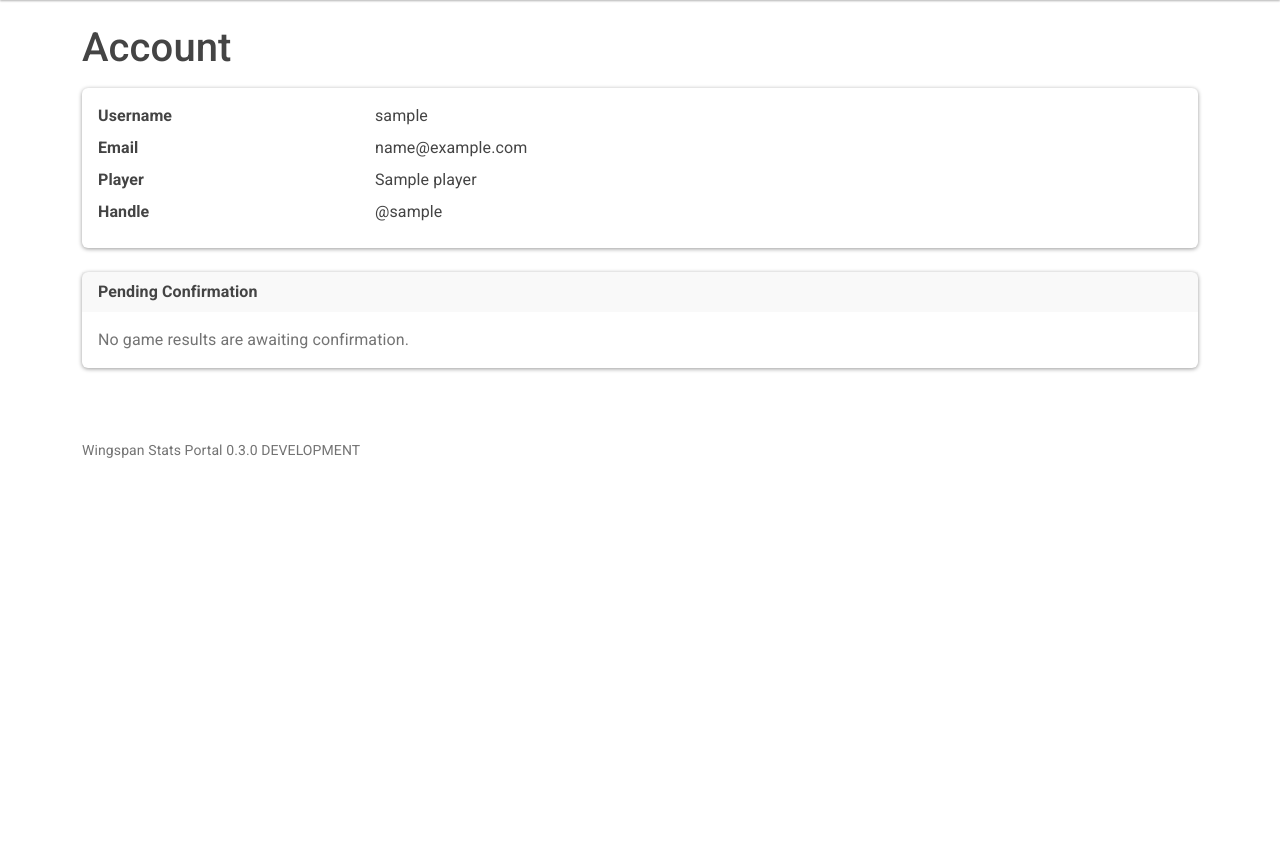
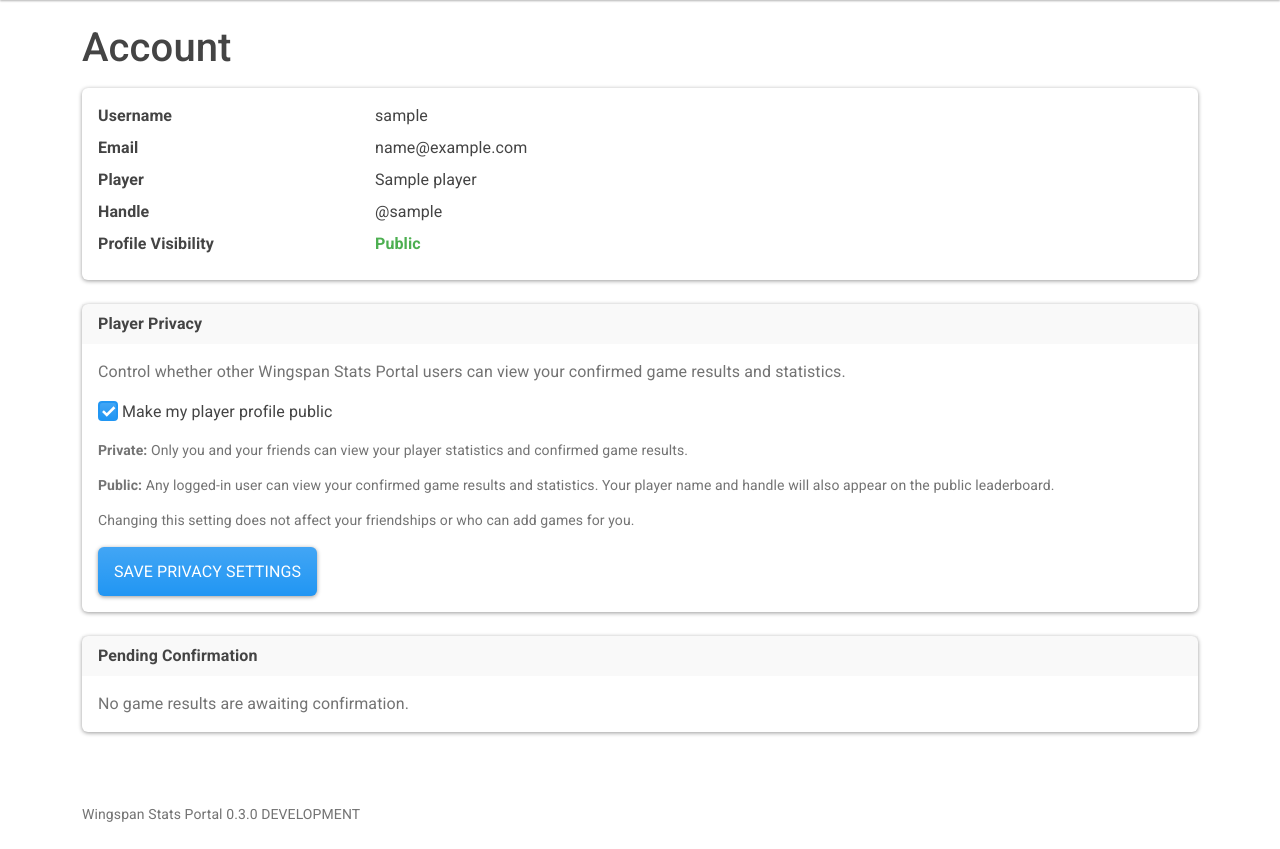
Before and after one commit to ndswecker/wingspan-stats-portal, a Django app: page /account/ in a window 1280 px wide. Shown: the part 85-934 px from the top of the page. Before the commit the page ends 543 px from the top, so only its background shows below. Run offline with Django 5.2, Linux system fonts and the light colour scheme; a user stored in the database is signed in; tables that the repository leaves empty hold one stand-in row (values such as "Sample post"); some libraries are stand-ins or nearby versions.

Commit message:
Allow players to make profile public

```diff
--- a/app/portal/forms.py
+++ b/app/portal/forms.py
@@ -1000,3 +1000,16 @@ class TurnOrderResearchFilterForm(forms.Form):
             )
 
         return cleaned_data
+
+class PlayerPrivacyForm(forms.ModelForm):
+    class Meta:
+        model = Player
+        fields = ["is_public"]
+
+        widgets = {
+            "is_public": forms.CheckboxInput(
+                attrs={
+                    "class": "form-check-input",
+                }
+            )
+        }
--- a/app/portal/templates/portal/account.html
+++ b/app/portal/templates/portal/account.html
@@ -42,9 +42,93 @@ Account | Wingspan Stats Portal
                     </span>
                 {% endif %}
             </dd>
+
+            <dt class="col-sm-3">Profile Visibility</dt>
+            <dd class="col-sm-9">
+                {% if player %}
+                    {% if player.is_public %}
+                        <span class="text-success fw-semibold">
+                            Public
+                        </span>
+                    {% else %}
+                        <span class="text-secondary fw-semibold">
+                            Private
+                        </span>
+                    {% endif %}
+                {% else %}
+                    <span class="text-muted">—</span>
+                {% endif %}
+            </dd>
         </dl>
     </div>
 </div>
+
+{% if player %}
+<div class="card mb-4">
+    <div class="card-header">
+        <strong>Player Privacy</strong>
+    </div>
+
+    <div class="card-body">
+
+        <p class="text-muted">
+            Control whether other Wingspan Stats Portal users
+            can view your confirmed game results and statistics.
+        </p>
+
+        <form method="post">
+            {% csrf_token %}
+
+            <div class="form-check mb-3">
+                {{ privacy_form.is_public }}
+
+                <label
+                    class="form-check-label"
+                    for="{{ privacy_form.is_public.id_for_label }}"
+                >
+                    Make my player profile public
+                </label>
+            </div>
+
+            {% for error in privacy_form.is_public.errors %}
+                <div class="text-danger small mb-2">
+                    {{ error }}
+                </div>
+            {% endfor %}
+
+            <div class="small text-muted mb-3">
+                <p>
+                    <strong>Private:</strong>
+                    Only you and your friends can view your
+                    player statistics and confirmed game results.
+                </p>
+
+                <p>
+                    <strong>Public:</strong>
+                    Any logged-in user can view your confirmed
+                    game results and statistics. Your player name
+                    and handle will also appear on the public
+                    leaderboard.
+                </p>
+
+                <p class="mb-0">
+                    Changing this setting does not affect your
+                    friendships or who can add games for you.
+                </p>
+            </div>
+
+            <button
+                type="submit"
+                class="btn btn-primary"
+            >
+                Save Privacy Settings
+            </button>
+
+        </form>
+    </div>
+</div>
+{% endif %}
+
 <div class="card mb-4">
 
     <div class="card-header">
@@ -52,13 +136,10 @@ Account | Wingspan Stats Portal
     </div>
 
     <div class="card-body">
-
         {% if pending_game_results %}
-
             <div class="list-group list-group-flush">
 
                 {% for result in pending_game_results %}
-
                     <div class="list-group-item px-0">
 
                         <div class="d-flex justify-content-between align-items-center">
@@ -83,11 +164,9 @@ Account | Wingspan Stats Portal
                         </div>
 
                     </div>
-
                 {% endfor %}
 
             </div>
-
         {% else %}
 
             <p class="text-muted mb-0">
@@ -95,7 +174,6 @@ Account | Wingspan Stats Portal
             </p>
 
         {% endif %}
-
     </div>
 
 </div>
--- a/app/portal/views/account.py
+++ b/app/portal/views/account.py
@@ -1,8 +1,12 @@
 from django.contrib import messages
 from django.contrib.auth.decorators import login_required
+from django.core.exceptions import PermissionDenied
 from django.shortcuts import redirect, render
 
-from ..forms import RegistrationForm
+from ..forms import (
+    RegistrationForm,
+    PlayerPrivacyForm,
+)
 
 from ..services.player_game_results import (
     select_pending_game_results,
@@ -24,15 +28,41 @@ def account(request):
     )
 
     pending_game_results = []
+    privacy_form = None
+
+    if request.method == "POST":
+        if player is None:
+            raise PermissionDenied
+
+        privacy_form = PlayerPrivacyForm(
+            request.POST,
+            instance=player
+        )
+
+        if privacy_form.is_valid():
+            privacy_form.save()
+
+            messages.success(
+                request,
+                "Your privacy settings have been updated.",
+            )
+
+            return redirect("portal:account")
 
     if player is not None:
         pending_game_results = select_pending_game_results(
             player=player,
         )
 
+        if privacy_form is None:
+            privacy_form = PlayerPrivacyForm(
+                instance=player,
+            )
+
     context = {
         "player": player,
         "pending_game_results": pending_game_results,
+        "privacy_form": privacy_form,
     }
 
     return render(
```
Also changed, not shown: app/portal/services/player_access.py (added, +71 -0 lines).
